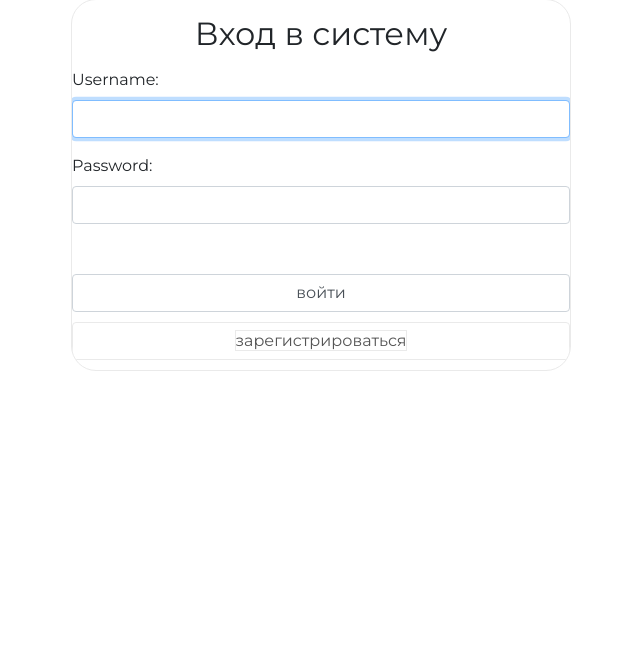
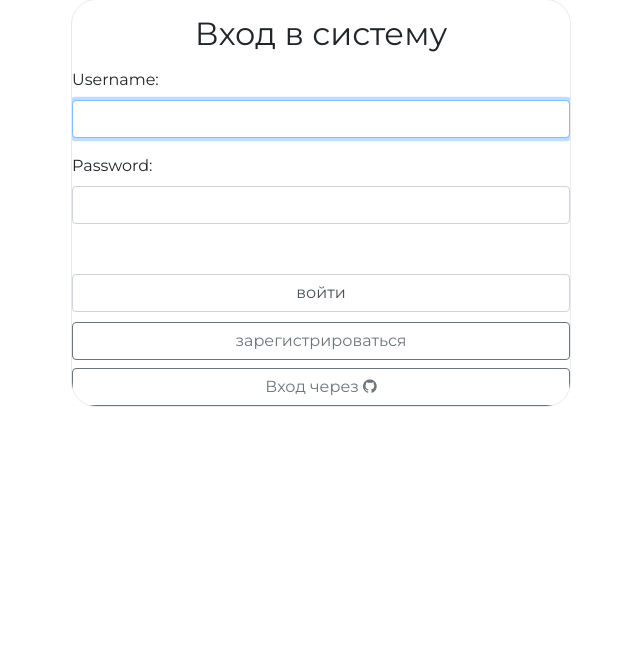
Before and after one commit to Vladimir218/GeekShop_new, a Django app: page /auth/login/ in a window 1280 px wide. Shown: the part 101-747 px from the top of the page, without its empty margins (319-959 px from the left). Run offline with Django 3.2, Linux system fonts and the light colour scheme; parts of the project's set-up code (start-up, migrations or seed data) failed here and were passed over; some libraries are stand-ins or nearby versions.

Commit message:
lesson_10. Регистрация пользователя через github

```diff
--- a/authnapp/templates/authnapp/login.html
+++ b/authnapp/templates/authnapp/login.html
@@ -12,10 +12,13 @@
     <br>
     <input class="form-control" type="submit" value="войти">
 </form>
-<button class="btn btn-round form-control">
-    <a href="{% url 'auth:register' %}" class="">
-        зарегистрироваться
-    </a>
-</button>
+<a href="{% url 'auth:register' %}" class="btn btn-outline-secondary btn-block" role="button">
+    зарегистрироваться
+</a>
+<a href="{% url 'social:begin' 'github' %}?next=/" class="btn btn-outline-secondary btn-block" role="button">
+    Вход через <i class="fa fa-github" aria-hidden="true"></i>
+</a>
+
+
 
 {% endblock content %}
--- a/authnapp/views.py
+++ b/authnapp/views.py
@@ -88,7 +88,7 @@ def verify(request, email, activation_key):
             print(f"user {user} is activated")
             user.is_active = True
             user.save()
-            auth.login(request, user)
+            auth.login(request, user, backend="django.contrib.auth.backends.ModelBackend")
 
             return render(request, "authnapp/verification.html")
         print(f"error activation user: {user}")
--- a/geekshop/urls.py
+++ b/geekshop/urls.py
@@ -2,6 +2,7 @@ from django.conf import settings
 from django.conf.urls import include
 from django.conf.urls.static import static
 from django.urls import re_path
+from django.urls.conf import path
 
 import mainapp.views as mainapp
 
@@ -12,6 +13,7 @@ urlpatterns = [
     re_path(r"^auth/", include("authnapp.urls", namespace="auth")),
     re_path(r"^basket/", include("basketapp.urls", namespace="basket")),
     re_path(r"^admin/", include("adminapp.urls", namespace="admin")),
+    path("", include("social_django.urls", namespace="social")),
 ]
 
 
```
Also changed, not shown: geekshop/settings.py (+18 -0 lines), requirements.txt (+16 -0 lines), authnapp/migrations/0004_auto_20211204_1143.py (added).
